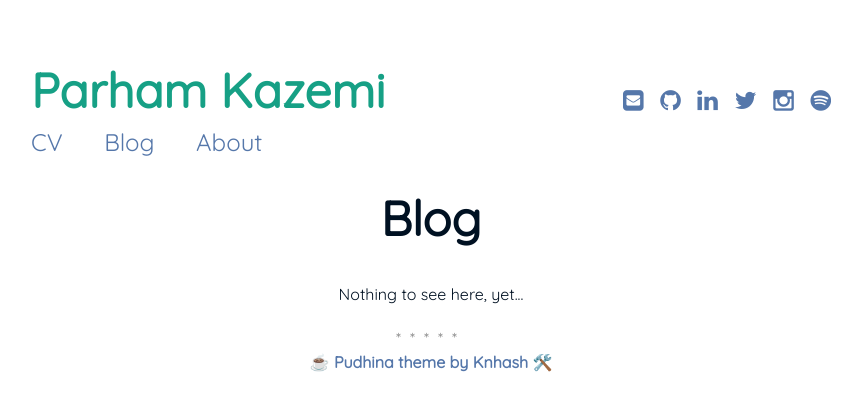
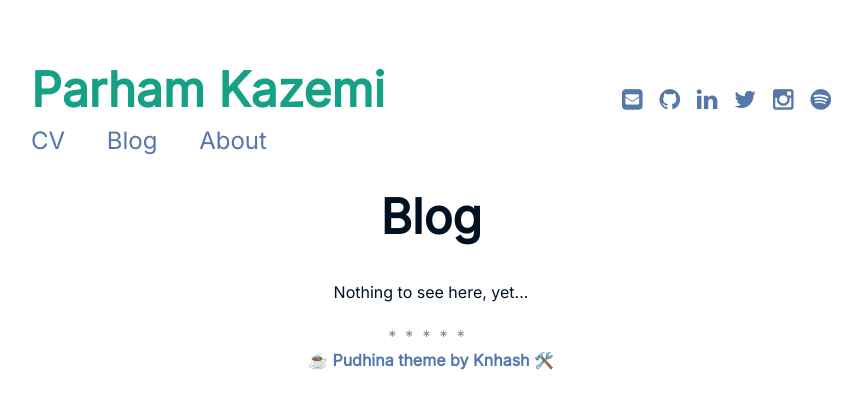
Before and after one commit to parham-k/parham-k.github.io, a Jekyll site: the page built from blog.md, in a window 1280 px wide. Shown: the top 411 px of the page, without its empty margins (209-1071 px from the left). Built offline with Jekyll 4.4.1, drawn with Linux system fonts in a browser that asks for light colours.

Commit message:
Update font

```diff
--- a/_includes/externals/styling.html
+++ b/_includes/externals/styling.html
@@ -7,4 +7,4 @@
 <link rel="stylesheet" href="{{ site.baseurl }}/assets/vendor/highlight/styles/agate.css">
 {% endif %}
 <link rel="stylesheet" href="{{ "/assets/vendor/font-awesome/css/font-awesome.css" | prepend: site.baseurl }}">
-<link href="https://fonts.googleapis.com/css?family=Quicksand" rel="stylesheet">
+<link href="https://fonts.googleapis.com/css?family=Inter" rel="stylesheet">
--- a/assets/css/main.css
+++ b/assets/css/main.css
@@ -1,7 +1,7 @@
 @charset "UTF-8";
 /* =Base *//*************************************************************/
   body {
-    font-family: 'Quicksand', sans-serif;
+    font-family: 'Inter', sans-serif;
     font-size: 100%;
     color: #012;
     background-color: #FFF; }
```
Also changed, not shown: 2 other files.
